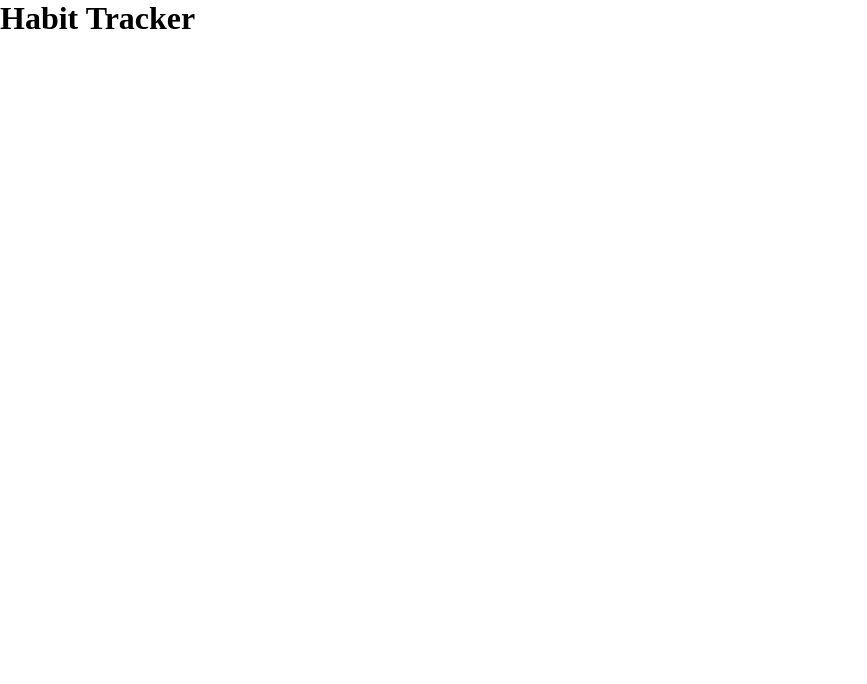
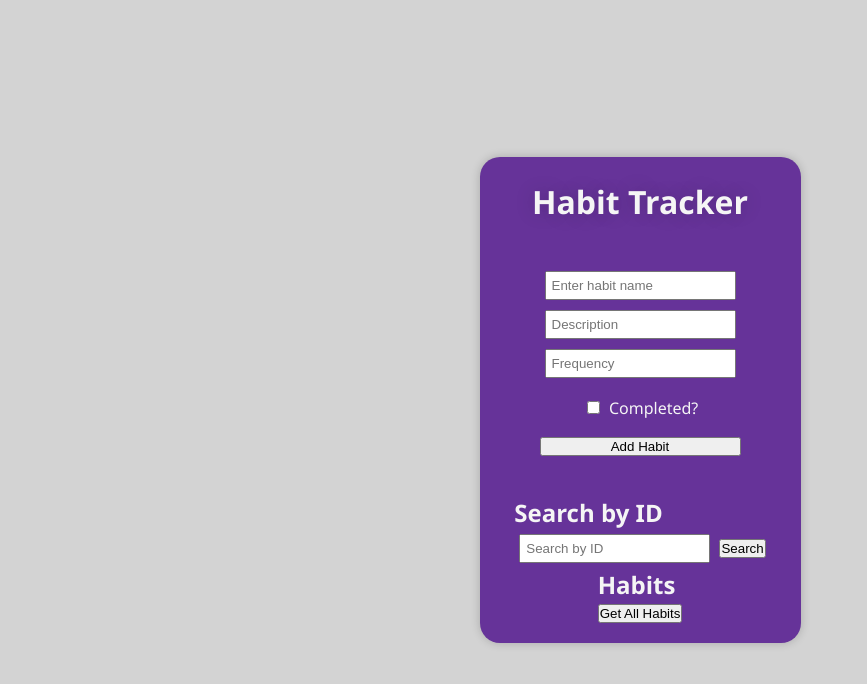
Before and after one commit to ezawisza335/ptsb-sep-2024-day-33, a website: page public/index.html in a window 1280 px wide. Shown: the whole page, without its empty margins (0-867 px from the left). Drawn offline with Linux system fonts and the light colour scheme.

Commit message:
my classmates are wizards

```diff
--- a/package.json
+++ b/package.json
@@ -9,12 +9,12 @@
   "keywords": [],
   "author": "",
   "license": "ISC",
-  "description": "",
   "dependencies": {
     "cors": "^2.8.5",
     "express": "^4.21.2"
   },
   "devDependencies": {
     "nodemon": "^3.1.7"
-  }
+  },
+  "description": ""
 }
--- a/public/index.html
+++ b/public/index.html
@@ -7,8 +7,48 @@
     <title>Habit Tracker</title>
   </head>
   <body>
-    <h1>Habit Tracker</h1>
-    <div id="app"></div>
+    <div id="app">
+      <div id="form-container1">
+        <h1>Habit Tracker</h1>
+        <form id="habit-form">
+          <input
+            type="text"
+            id="habit-name"
+            placeholder="Enter habit name"
+            required
+          />
+          <input
+            type="text"
+            id="habit-description"
+            placeholder="Description"
+            required
+          />
+          <input
+            type="text"
+            id="habit-frequency"
+            placeholder="Frequency"
+            required
+          />
+          <div class="completedBox">
+            <input type="checkbox" label="completed" id="habit-completed" />
+            Completed?
+          </div>
+          <button type="submit">Add Habit</button>
+        </form>
+        <div id="form-container">
+          <h2>Search by ID</h2>
+          <form id="search-form">
+            <input type="text" id="search-id" placeholder="Search by ID" />
+            <button type="submit">Search</button>
+          </form>
+        </div>
+        <div id="habits-container">
+          <h2>Habits</h2>
+          <button id="getHabits">Get All Habits</button>
+          <ul id="habits-list"></ul>
+        </div>
+      </div>
+    </div>
     <script src="./script.js"></script>
   </body>
 </html>
--- a/public/script.js
+++ b/public/script.js
@@ -1 +1,47 @@
-console.log('Hello World');
+const API = "http://localhost:8080/api/habits";
+
+//Get all habits and display them
+document
+  .getElementById("getHabits")
+  .addEventListener("click", async (event) => {
+    try {
+      event.preventDefault();
+      const response = await fetch(API);
+      const habits = await response.json();
+
+      const habitsList = document.getElementById("habits-list");
+      habitsList.innerHTML = "";
+
+      habits.forEach((habit) => {
+        const li = document.createElement("li");
+        li.innerHTML = habit.name;
+        habitsList.appendChild(li);
+      });
+    } catch (error) {
+      console.error(error);
+    }
+  });
+
+// Create new Habit
+const form = document.getElementById("habit-form");
+
+form.addEventListener("submit", async (event) => {
+  event.preventDefault();
+
+  const newHabit = {
+    name: document.getElementById("habit-name").value,
+    description: document.getElementById("habit-description").value,
+    frequency: document.getElementById("habit-frequency").value,
+    completed: document.getElementById("habit-completed").value,
+  };
+
+  await fetch(API, {
+    method: "POST",
+    headers: {
+      "Content-Type": "application/json",
+    },
+    body: JSON.stringify(newHabit),
+  });
+
+  form.reset();
+});
--- a/public/styles.css
+++ b/public/styles.css
@@ -3,3 +3,55 @@
   padding: 0;
   box-sizing: border-box;
 }
+
+body {
+  font-family: "Segoe UI", Tahoma, Verdana, sans-serif;
+  background-color: lightgray;
+  display: flex;
+  justify-self: center;
+  align-items: center;
+  min-height: 100vh;
+}
+
+h1 {
+  color: whitesmoke;
+  padding: 3px;
+  text-shadow: 0 0 20px rgba(0, 0, 0, 0.2);
+}
+
+#form-container1 {
+  display: flex;
+  flex-direction: column;
+  justify-content: center;
+  align-items: center;
+  padding: 20px;
+  border-radius: 20px;
+  width: 100%;
+  max-width: 400px;
+  background-color: rebeccapurple;
+  box-shadow: 0 0 10px rgba(0, 0, 0, 0.2);
+  color: whitesmoke;
+  margin: 0 auto;
+}
+
+#habit-form {
+  display: flex;
+  flex-direction: column;
+  justify-content: center;
+  color: whitesmoke;
+  padding: 40px;
+}
+
+input {
+  margin: 5px;
+  padding: 5px;
+}
+
+.completedBox {
+  margin: 0.5em 0 0.8em 0;
+  padding: 5px;
+  text-align: center;
+}
+
+ul {
+}
```
